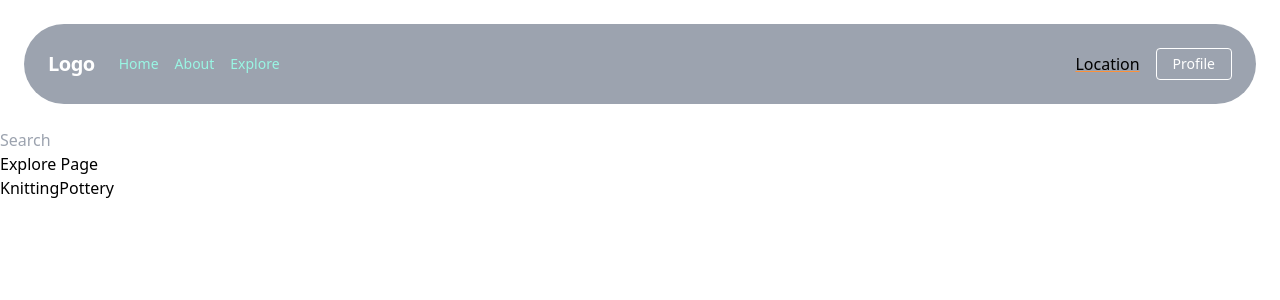
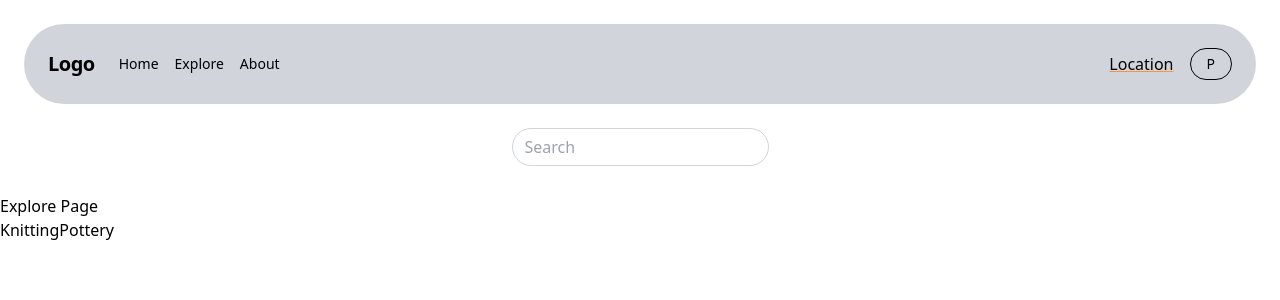
Before and after one commit to SchoolOfCode/bc13_final-project_front-end-zen-coders, a Next.js app: page /explore in a window 1280 px wide. Shown: the top 300 px of the page. Built offline with nearby package versions, Linux system fonts and the light colour scheme.

Commit message:
search bar added and navbar styling

```diff
--- a/components/Navbar/Navbar.js
+++ b/components/Navbar/Navbar.js
@@ -1,46 +1,46 @@
 //* Description: This component will render the Navbar component
 
 // Import statements
-import React from "react";
-import Link from "next/link";
+import React from 'react';
+import Link from 'next/link';
 
 // Navbar component
 export default function Navbar() {
   return (
     // add fixed to div
     <div className="w-full p-6">
-      <nav className="flex items-center justify-between flex-wrap bg-gray-400 p-6 rounded-full">
-        <div className="flex items-center flex-shrink-0 text-white mr-6">
+      <nav className="flex items-center justify-between flex-wrap bg-gray-300 p-6 rounded-full">
+        <div className="flex items-center flex-shrink-0 text-black mr-6">
           <span className="font-semibold text-xl tracking-tight">Logo</span>
         </div>
         <div className="w-full block flex-grow lg:flex lg:items-center lg:w-auto">
           <div className="text-sm lg:flex-grow">
             <Link
               href="/"
-              className="block mt-4 lg:inline-block lg:mt-0 text-teal-200 hover:text-white mr-4"
+              className="block mt-4 lg:inline-block lg:mt-0 text-black hover:text-white mr-4"
             >
               Home
             </Link>
             <Link
+              href="/explore"
+              className="block mt-4 lg:inline-block lg:mt-0 text-black hover:text-white mr-4"
+            >
+              Explore
+            </Link>
+            <Link
               href="/about"
-              className="block mt-4 lg:inline-block lg:mt-0 text-teal-200 hover:text-white mr-4"
+              className="block mt-4 lg:inline-block lg:mt-0 text-black hover:text-white"
             >
               About
-            </Link>
-            <Link
-              href="/explore"
-              className="block mt-4 lg:inline-block lg:mt-0 text-teal-200 hover:text-white"
-            >
-              Explore
             </Link>
           </div>
           <h3 className="pr-4 underline decoration-orange-400">Location</h3>
           <div>
             <a
               href="#"
-              className="inline-block text-sm px-4 py-2 leading-none border rounded text-white border-white hover:border-transparent hover:text-teal-500 hover:bg-white mt-4 lg:mt-0"
+              className="inline-block text-sm px-4 py-2 leading-none border rounded-full text-black border-black hover:border-transparent hover:text-white hover:bg-black mt-4 lg:mt-0"
             >
-              Profile
+              P
             </a>
           </div>
         </div>
--- a/components/SearchBar/SearchBar.js
+++ b/components/SearchBar/SearchBar.js
@@ -6,8 +6,18 @@ import React from 'react';
 // SearchBar component
 export default function SearchBar() {
   return (
-    <div>
-      <input placeholder="Search"></input>
+    <div class="flex justify-center w-full">
+      <div class="mb-3">
+        <div class="input-group relative flex flex-wrap mb-4 rounded">
+          <input
+            type="search"
+            class="rounded-full  form-control relative flex-auto min-w-0 block w-full px-3 py-1.5 text-base font-normal text-gray-700 bg-white bg-clip-padding border border-solid border-gray-300  transition ease-in-out m-0 focus:text-gray-700 focus:bg-white focus:border-blue-600 focus:outline-none"
+            placeholder="Search"
+            aria-label="Search"
+            aria-describedby="button-addon2"
+          ></input>
+        </div>
+      </div>
     </div>
   );
 }
```
